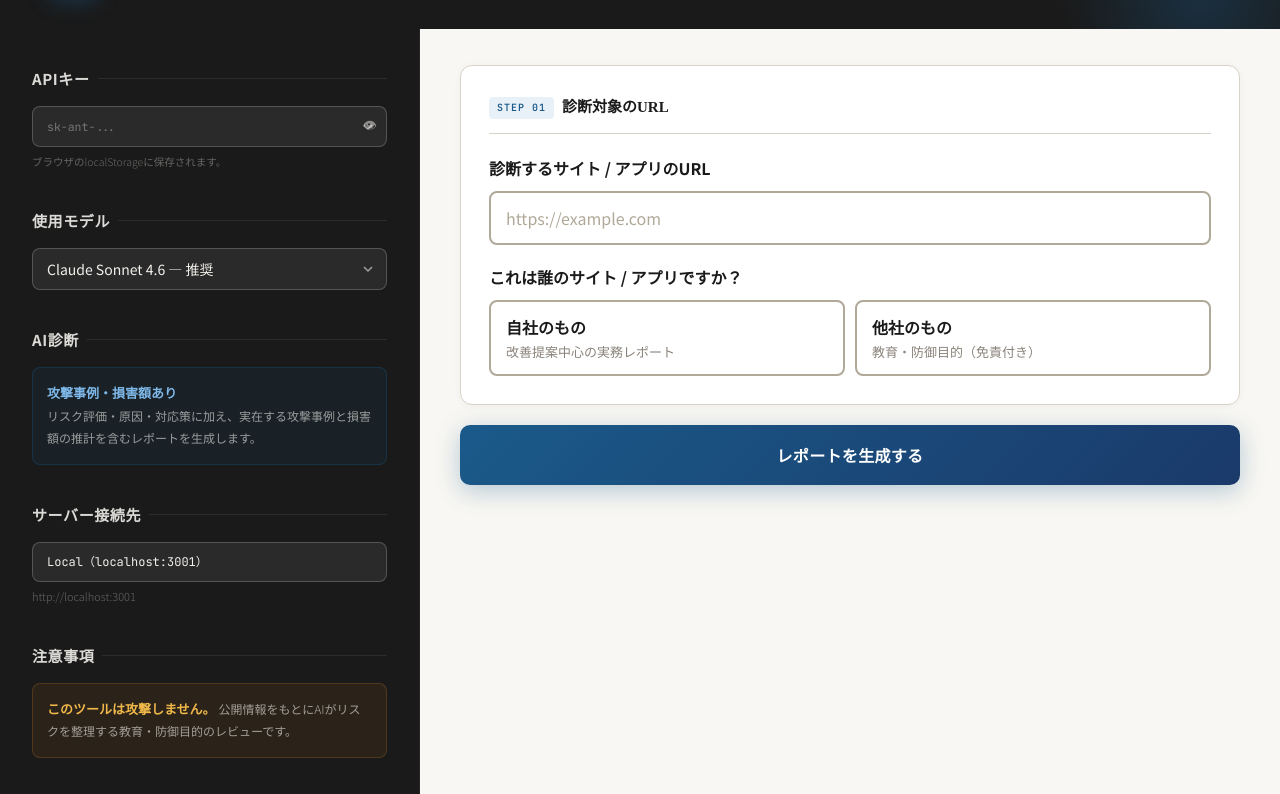
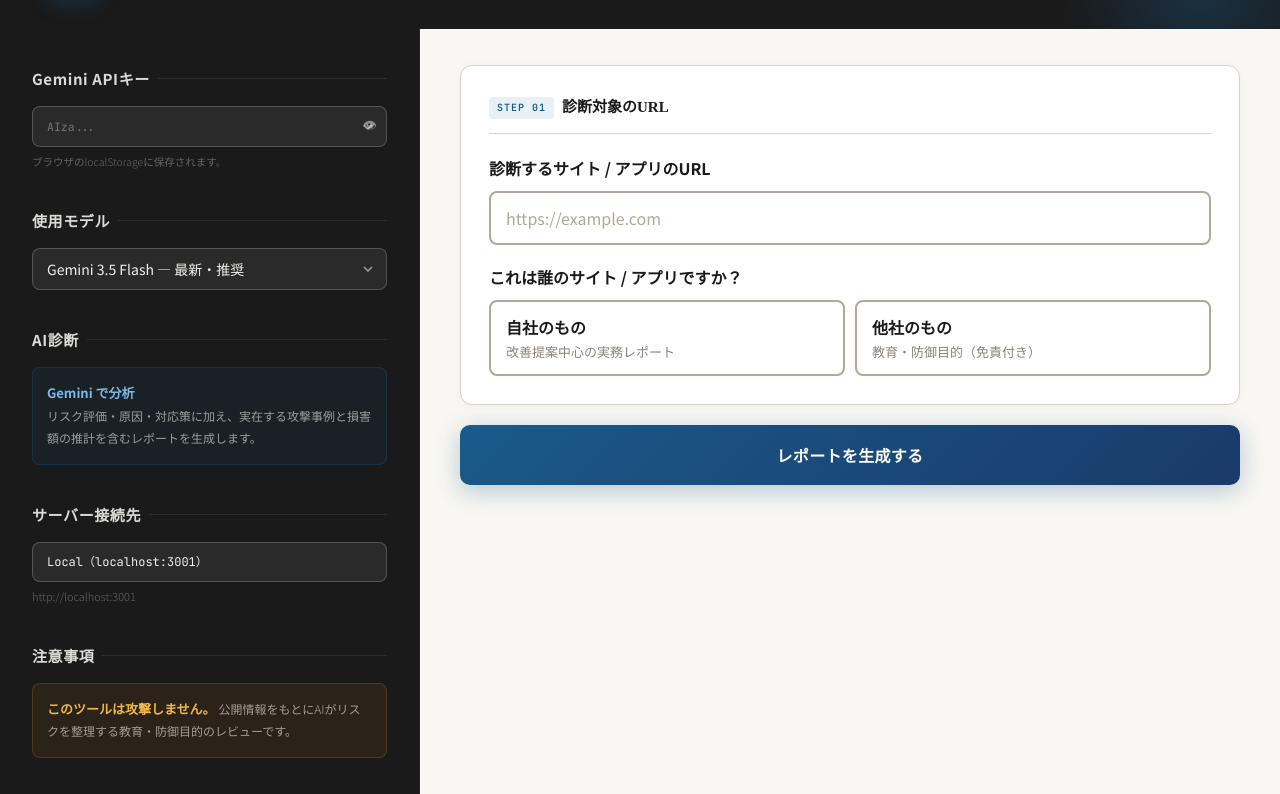
Before and after one commit to tetsuyamizuno/security-diagnosis-v2, a website: page input2.html in a window 1280 px wide. Shown: the part 87-881 px from the top of the page. Drawn offline with Linux system fonts and the light colour scheme.

Commit message:
input2.html: Geminiモデルに変更（シンプル版に合わせる）

```diff
--- a/input2.html
+++ b/input2.html
@@ -328,9 +328,9 @@
   <aside class="sidebar">
 
     <div class="sidebar-section">
-      <div class="sidebar-label">APIキー</div>
+      <div class="sidebar-label">Gemini APIキー</div>
       <div style="position:relative;">
-        <input type="password" class="sb-select" id="apiKey" placeholder="sk-ant-..." style="padding-right:40px;font-family:'JetBrains Mono',monospace;font-size:11.5px;">
+        <input type="password" class="sb-select" id="apiKey" placeholder="AIza..." style="padding-right:40px;font-family:'JetBrains Mono',monospace;font-size:11.5px;">
         <button type="button" id="toggleKey" title="表示/非表示" style="position:absolute;right:10px;top:50%;transform:translateY(-50%);background:none;border:none;cursor:pointer;padding:0;opacity:.5;color:#f2f0eb;font-size:14px;">👁</button>
       </div>
       <p style="font-size:10.5px;color:rgba(242,240,235,.35);margin-top:7px;line-height:1.6;">ブラウザのlocalStorageに保存されます。</p>
@@ -339,16 +339,16 @@
     <div class="sidebar-section">
       <div class="sidebar-label">使用モデル</div>
       <select class="sb-select" id="model">
-        <option value="claude-sonnet-4-6" selected>Claude Sonnet 4.6 — 推奨</option>
-        <option value="claude-opus-4-8">Claude Opus 4.8 — 最高精度</option>
-        <option value="claude-haiku-4-5-20251001">Claude Haiku 4.5 — 高速</option>
+        <option value="gemini-3.5-flash" selected>Gemini 3.5 Flash — 最新・推奨</option>
+        <option value="gemini-3.1-pro-preview">Gemini 3.1 Pro — 最高精度</option>
+        <option value="gemini-3-flash-preview">Gemini 3 Flash — 高速</option>
       </select>
     </div>
 
     <div class="sidebar-section">
       <div class="sidebar-label">AI診断</div>
       <div class="safety-note">
-        <strong>攻撃事例・損害額あり</strong><br>
+        <strong>Gemini で分析</strong><br>
         <span style="font-size:12px;">リスク評価・原因・対応策に加え、実在する攻撃事例と損害額の推計を含むレポートを生成します。</span>
       </div>
     </div>
@@ -441,7 +441,8 @@ const apiKeyEl = document.getElementById('apiKey');
 const toggleKeyBtn = document.getElementById('toggleKey');
 try {
   const k = localStorage.getItem('diag_apikey');
-  if (k) apiKeyEl.value = k;
+  if (k && k.startsWith('sk-ant-')) { localStorage.removeItem('diag_apikey'); }
+  else if (k) { apiKeyEl.value = k; }
 } catch(e){}
 apiKeyEl.addEventListener('change', () => { try { localStorage.setItem('diag_apikey', apiKeyEl.value.trim()); } catch(e){} });
 apiKeyEl.addEventListener('blur',   () => { try { localStorage.setItem('diag_apikey', apiKeyEl.value.trim()); } catch(e){} });
@@ -507,7 +508,7 @@ try {
   if (mdl) {
     const modelEl = document.getElementById('model');
     const exists = Array.from(modelEl.options).some(o => o.value === mdl);
-    if (exists) modelEl.value = mdl;
+    modelEl.value = exists ? mdl : 'gemini-3.5-flash';
   }
 } catch(e){}
 document.getElementById('model').addEventListener('change', () => {
```
